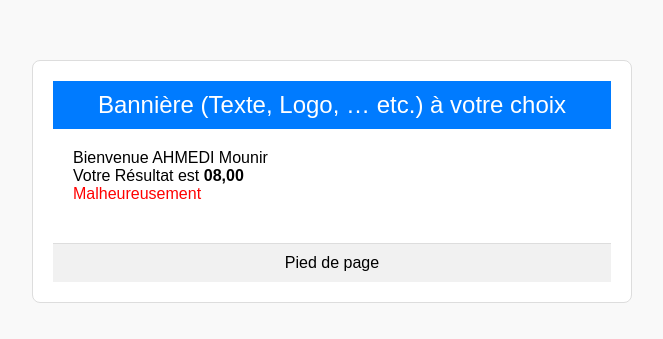
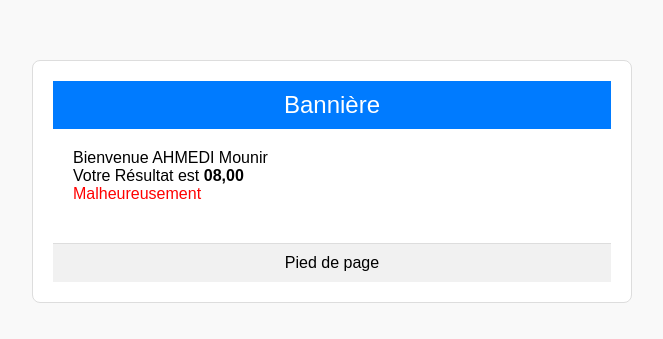
Before and after one commit to ettaouyl/Projet_Web, a plain HTML site: page final-result.html in a window 1280 px wide. Shown: the part 219-558 px from the top of the page, without its empty margins (308-971 px from the left). Drawn offline with Linux system fonts and the light colour scheme.

Commit message:
Update final-result.html

```diff
--- a/final-result.html
+++ b/final-result.html
@@ -8,7 +8,7 @@
 </head>
 <body>
   <div class="container">
-    <header>Bannière (Texte, Logo, … etc.) à votre choix</header>
+    <header>Bannière </header>
     <main>
       <p>Bienvenue AHMEDI Mounir</p>
       <p>Votre Résultat est <strong>08,00</strong></p>
```
